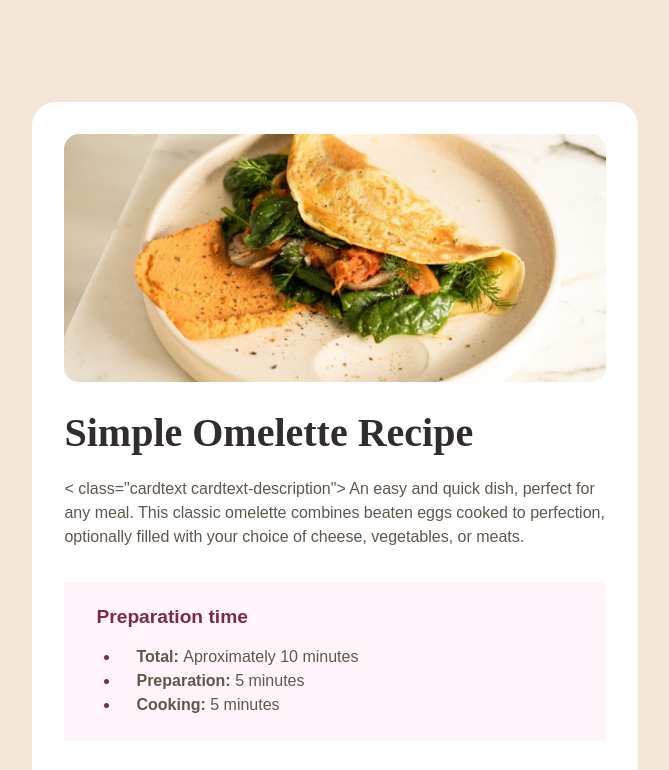
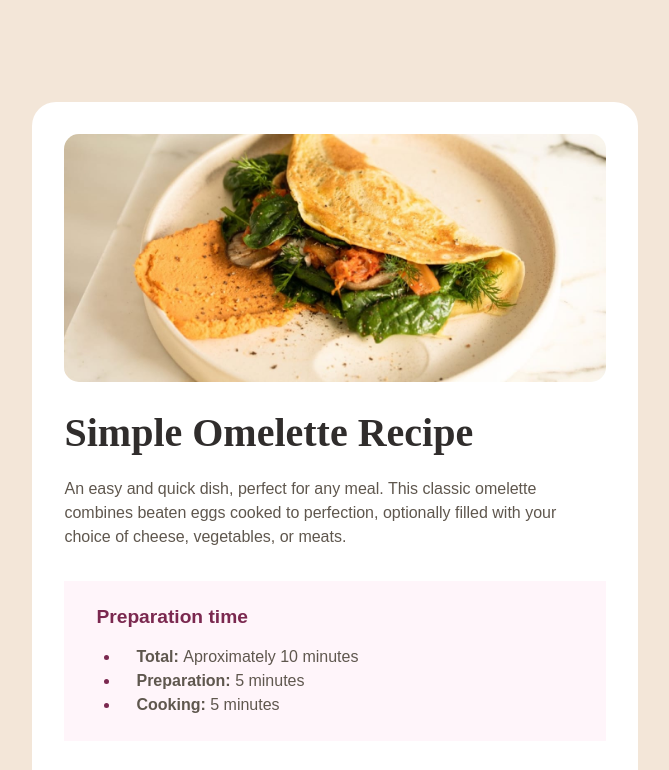
Before and after one commit to demetre1243/Recipepage, a plain HTML site: page index.html in a window 1280 px wide. Shown: the top 770 px of the page, without its empty margins (305-974 px from the left). Drawn offline with Linux system fonts and the light colour scheme.

Commit message:
addition

```diff
--- a/index.html
+++ b/index.html
@@ -12,11 +12,11 @@
         <h1 class="cardtext cardtext-heading cardtext-main">
             Simple Omelette Recipe
         </h1>
-        < class="cardtext cardtext-description">
+        <p class="cardtext cardtext-description">
             An easy and quick dish, perfect for any meal. This classic omelette
             combines beaten eggs cooked to perfection, optionally filled with your
             choice of cheese, vegetables, or meats.
-        </>
+        </p>
     </header>
 
     <aside class="cardaside">
```
